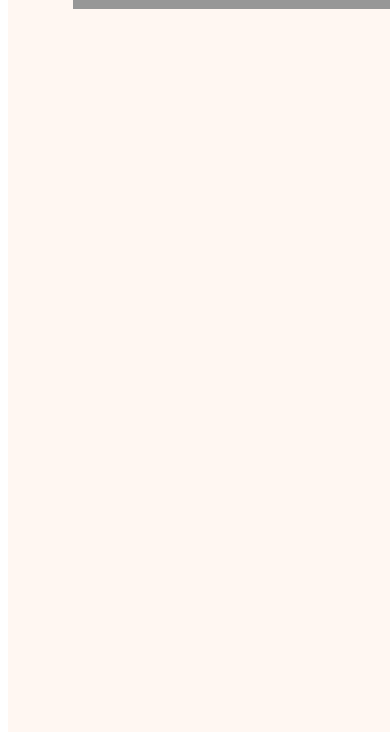
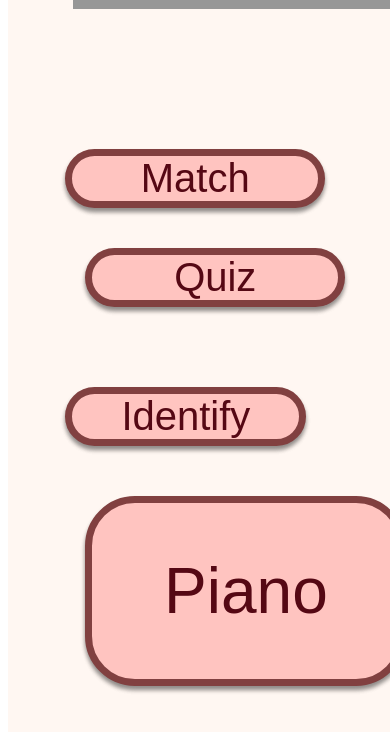
Before and after one commit to MarcOlivess/MelodiPrototypeWeb, a plain HTML site: page play.html in a window 390 px wide. Shown: the part 712-1444 px from the top of the page. Drawn offline with Linux system fonts and the light colour scheme.

Commit message:
Play page

```diff
--- a/play.html
+++ b/play.html
@@ -23,7 +23,24 @@
             <div class="main-content-wrapper">
               <div class ="title-text">Games</div>
               <div class="main-content-divider"></div>
-              <div class="main-content-body"></div>
+              <div class="main-content-body">
+
+                <div class="game">
+                    <div class="game-2">
+                      <div class="game-3">
+                        <div class="game-column"><div class="game-4">Match</div></div>
+                        <div class="game-column-2"><div class="game-5">Quiz</div></div>
+                      </div>
+                    </div>
+                    <div class="game-6">
+                      <div class="game-7">
+                        <div class="game-column"><div class="game-8">Identify</div></div>
+                        <div class="game-column-3"><div class="game-9">Piano</div></div>
+                      </div>
+                    </div>
+                  </div>
+
+              </div>
             </div>
           </div>
         </div>
--- a/style.css
+++ b/style.css
@@ -581,3 +581,195 @@
 
     font: 400 120px Righteous, sans-serif;
   }
+
+  .game {
+    display: flex;
+    flex-direction: column;
+  }
+  .game-2 {
+    width: 100%;
+  }
+  @media (max-width: 991px) {
+    .game-2 {
+      max-width: 100%;
+    }
+  }
+  .game-3 {
+    gap: 50%;
+    display: flex;
+    margin-top: 100px;
+    margin-left: 10%;
+    margin-right: 35%;
+  }
+  @media (max-width: 991px) {
+    .game-3 {
+      flex-direction: column;
+      align-items: stretch;
+      gap: 0px;
+    }
+  }
+  .game-column {
+    display: flex;
+    flex-direction: column;
+    line-height: normal;
+    width: 50%;
+    margin-left: 0px;
+  }
+  @media (max-width: 991px) {
+    .game-column {
+      width: 100%;
+    }
+  }
+  .game-4 {
+    border-radius: 50px;
+    box-shadow: 0px 4px 4px 0px rgba(0, 0, 0, 0.25),
+      0px 4px 4px 0px rgba(0, 0, 0, 0.25);
+    border-color: rgba(129, 64, 64, 1);
+    border-style: solid;
+    border-width: 7px;
+    background-color: #ffc4c0;
+    flex-grow: 1;
+    align-items: center;
+    color: #550814;
+    white-space: nowrap;
+    text-align: center;
+    justify-content: center;
+    width: 100%;
+    padding: 52px 60px;
+    font: 400 64px Righteous, sans-serif;
+  }
+  @media (max-width: 991px) {
+    .game-4 {
+      font-size: 40px;
+      max-width: 100%;
+      margin-top: 40px;
+      white-space: initial;
+      padding: 0 20px;
+    }
+  }
+  .game-column-2 {
+    display: flex;
+    flex-direction: column;
+    line-height: normal;
+    width: 50%;
+    margin-left: 20px;
+  }
+  @media (max-width: 991px) {
+    .game-column-2 {
+      width: 100%;
+    }
+  }
+  .game-5 {
+    border-radius: 50px;
+    box-shadow: 0px 4px 4px 0px rgba(0, 0, 0, 0.25),
+      0px 4px 4px 0px rgba(0, 0, 0, 0.25);
+    border-color: rgba(129, 64, 64, 1);
+    border-style: solid;
+    border-width: 7px;
+    background-color: #ffc4c0;
+    flex-grow: 1;
+    align-items: center;
+    color: #550814;
+    white-space: nowrap;
+    text-align: center;
+    justify-content: center;
+    width: 100%;
+    padding: 47px 60px;
+    font: 400 64px Righteous, sans-serif;
+  }
+  @media (max-width: 991px) {
+    .game-5 {
+      font-size: 40px;
+      max-width: 100%;
+      margin-top: 40px;
+      white-space: initial;
+      padding: 0 20px;
+    }
+  }
+  .game-6 {
+    margin-top: 68px;
+    width: 100%;
+  }
+  @media (max-width: 991px) {
+    .game-6 {
+      max-width: 100%;
+      margin-top: 40px;
+    }
+  }
+  .game-7 {
+    gap: 50%;
+    display: flex;
+    margin-left: 10%;
+    margin-right: 40%;
+  }
+  @media (max-width: 991px) {
+    .game-7 {
+      flex-direction: column;
+      align-items: stretch;
+      gap: 50px;
+    }
+  }
+  .game-8 {
+    border-radius: 50px;
+    box-shadow: 0px 4px 4px 0px rgba(0, 0, 0, 0.25),
+      0px 4px 4px 0px rgba(0, 0, 0, 0.25);
+    border-color: rgba(129, 64, 64, 1);
+    border-style: solid;
+    border-width: 7px;
+    background-color: #ffc4c0;
+    flex-grow: 1;
+    align-items: center;
+    color: #550814;
+    white-space: nowrap;
+    text-align: center;
+    justify-content: center;
+    width: 100%;
+    padding: 44px 60px;
+    font: 400 64px Righteous, sans-serif;
+  }
+  @media (max-width: 991px) {
+    .game-8 {
+      font-size: 40px;
+      max-width: 100%;
+      margin-top: 40px;
+      white-space: initial;
+      padding: 0 20px;
+    }
+  }
+  .game-column-3 {
+    display: flex;
+    flex-direction: column;
+    line-height: normal;
+    width: 50%;
+    margin-left: 20px;
+  }
+  @media (max-width: 991px) {
+    .game-column-3 {
+      width: 100%;
+    }
+  }
+  .game-9 {
+    border-radius: 50px;
+    box-shadow: 0px 4px 4px 0px rgba(0, 0, 0, 0.25),
+      0px 4px 4px 0px rgba(0, 0, 0, 0.25);
+    border-color: rgba(129, 64, 64, 1);
+    border-style: solid;
+    border-width: 7px;
+    background-color: #ffc4c0;
+    flex-grow: 1;
+    align-items: center;
+    color: #550814;
+    text-align: center;
+    justify-content: center;
+    width: 100%;
+    padding: 51px 60px;
+    font: 400 64px Righteous, sans-serif;
+  }
+  @media (max-width: 991px) {
+    .div-9 {
+      font-size: 40px;
+      max-width: 100%;
+      margin-top: 40px;
+      padding: 0 20px;
+    }
+  }
```
Also changed, not shown: piano.html (added), quiz.html (added).
